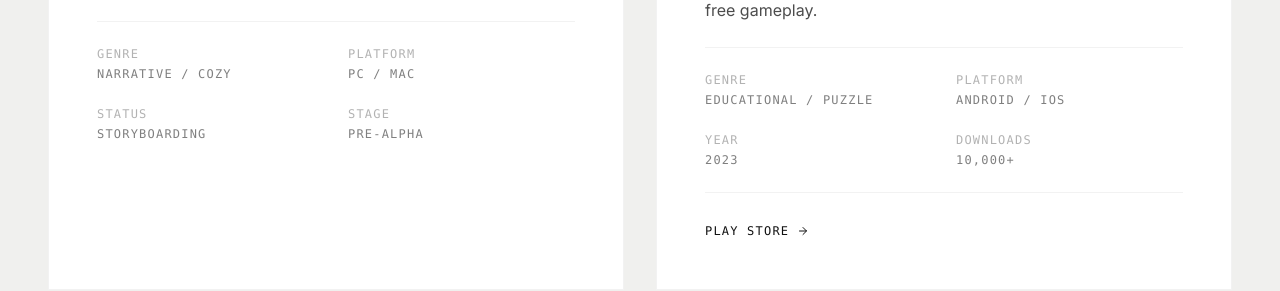
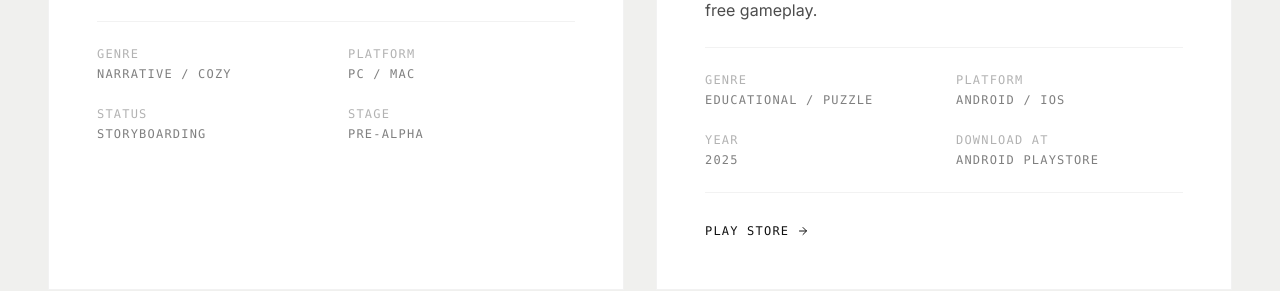
Before and after one commit to Studio-Poetics/poetics, a React (Vite) app: page /games in a window 1280 px wide. Shown: the part 1100-1391 px from the top of the page. Built offline with nearby package versions, Linux system fonts and the light colour scheme.

Commit message:
Update game release year and download information

```diff
--- a/components/Games.tsx
+++ b/components/Games.tsx
@@ -133,11 +133,11 @@ const Games: React.FC<GamesProps> = ({ onNavigate }) => {
                             </div>
                             <div>
                                 <span className="block text-black/30 mb-1">Year</span>
-                                2023
+                                2025
                             </div>
                             <div>
-                                <span className="block text-black/30 mb-1">Downloads</span>
-                                10,000+
+                                <span className="block text-black/30 mb-1">Download at</span>
+                                Android Playstore
                             </div>
                         </div>
 
```
